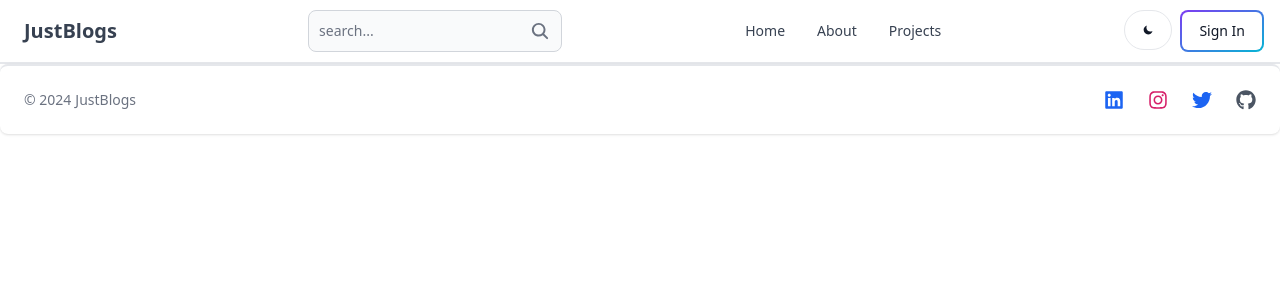
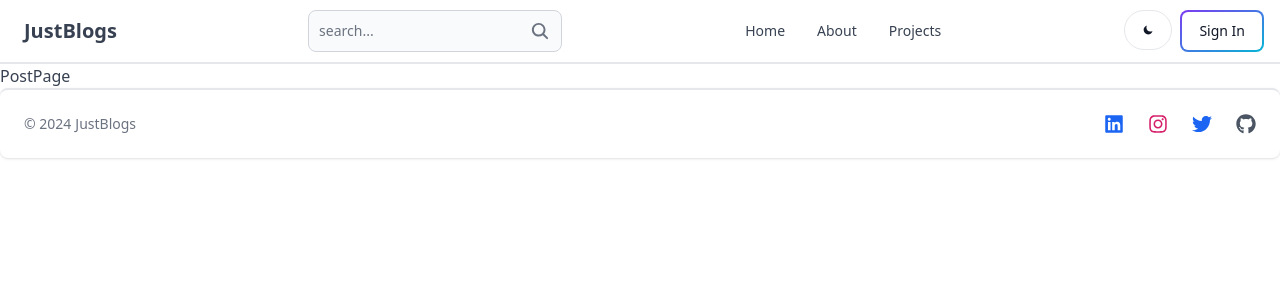
Before and after one commit to prathamesh-pichkate/The-Complete-Stack, a React (Vite) app in the folder client/: page /post/1 in a window 1280 px wide. Shown: the top 300 px of the page. Built offline with nearby package versions, Linux system fonts and the light colour scheme; no server answers.

Commit message:
updated the code

```diff
--- a/client/src/App.jsx
+++ b/client/src/App.jsx
@@ -10,6 +10,7 @@ import PrivateRoute from "./components/PrivateRoute";
 import OnlyAdminPrivateRoute from "./components/OnlyAdminPrivateRoute";
 import CreatePost from "./pages/CreatePost";
 import UpdatePost from "./pages/UpdatePost";
+import PostPage from "./components/PostPage";
 
 export default function App() {
   return (
@@ -27,6 +28,7 @@ export default function App() {
         <Route path="/about" element={<About />} />
         <Route path="/sign-in" element={<Signin />} />
         <Route path="/sign-up" element={<Signup />} />
+        <Route path="/post/:slug" element={<PostPage />} />
       </Routes>
       <FooterComponent />
     </BrowserRouter>
--- /dev/null
+++ b/client/src/components/PostPage.jsx
@@ -0,0 +1,7 @@
+export default function PostPage() {
+  return (
+    <div>
+      <h1>PostPage</h1>
+    </div>
+  );
+}
```
Also changed, not shown: 1 other file (tests, documents, lock files or other folders).
